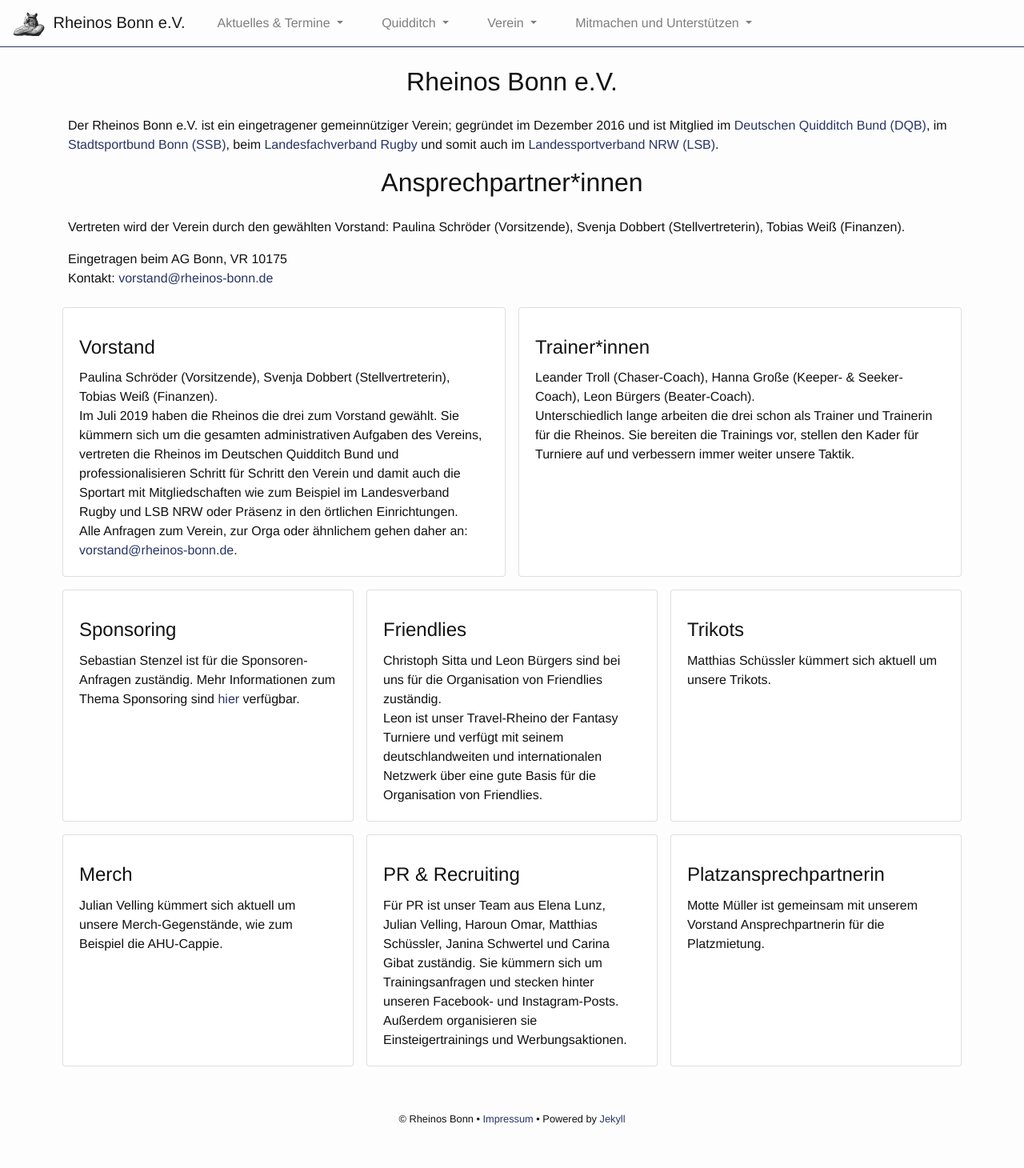
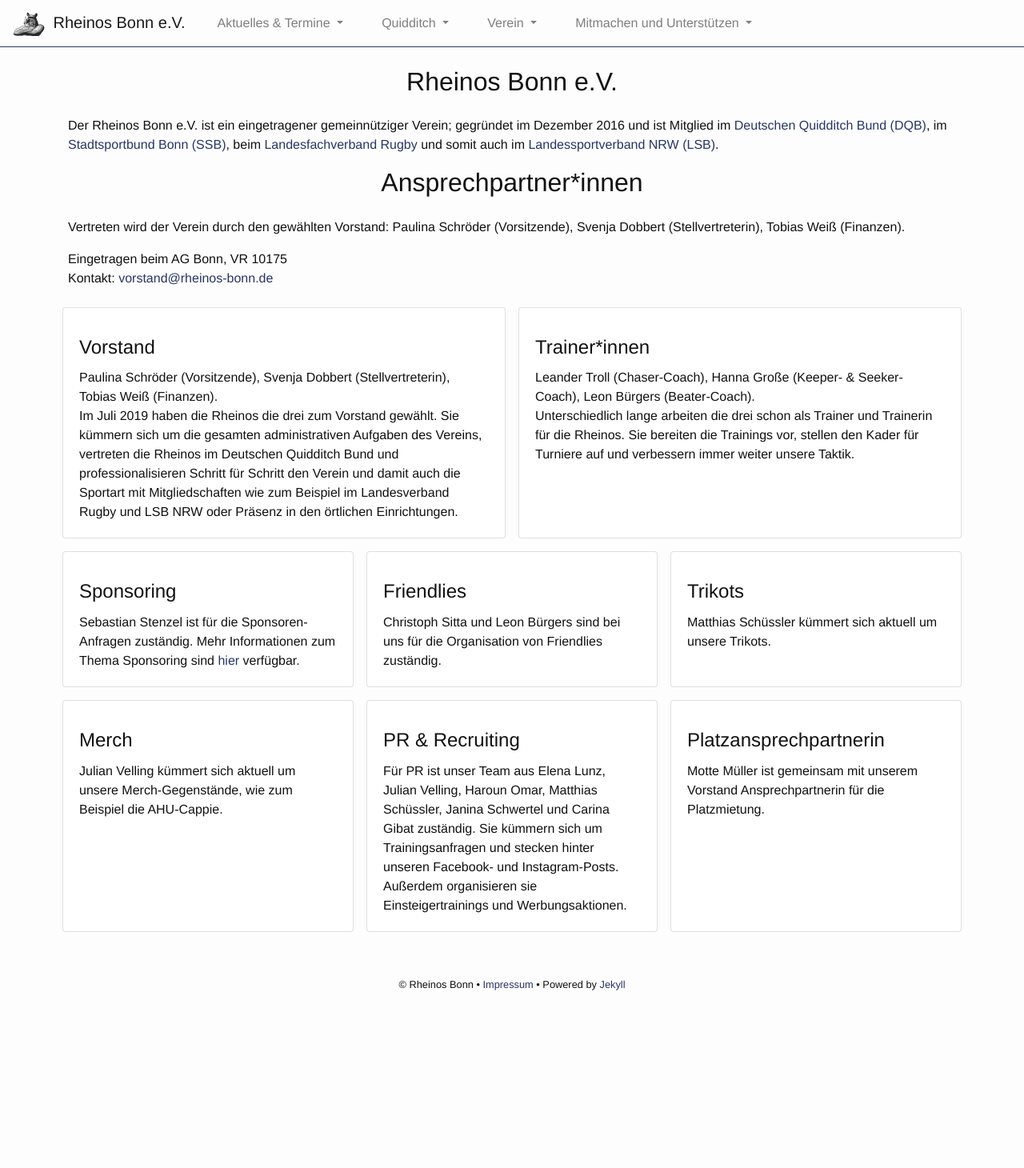
Before and after one commit to rheinos/rheinos.github.io, a Jekyll site: the page built from pages/club.html, in a window 1280 px wide. Shown: the whole page at 80% size. Built offline with Jekyll 4.4.1, drawn with Linux system fonts in a browser that asks for light colours; nearby versions of some CDN libraries; after the commit the page ends 1292 px from its top, so only the background shows below that.

Commit message:
Ansprechpartner aktualisiert

```diff
--- a/pages/club.html
+++ b/pages/club.html
@@ -23,7 +23,7 @@
             <div class="card h-100">
                 <div class="card-body">
                     <h4 class="card-title">Vorstand</h4>
-                    <p class="card-text">Paulina Schröder (Vorsitzende), Svenja Dobbert (Stellvertreterin), Tobias Weiß (Finanzen). <br /> Im Juli 2019 haben die Rheinos die drei zum Vorstand gewählt. Sie kümmern sich um die gesamten administrativen Aufgaben des Vereins, vertreten die Rheinos im Deutschen Quidditch Bund und professionalisieren Schritt für Schritt den Verein und damit auch die Sportart mit Mitgliedschaften wie zum Beispiel im Landesverband Rugby und LSB NRW oder Präsenz in den örtlichen Einrichtungen. <br /> Alle Anfragen zum Verein, zur Orga oder ähnlichem gehen daher an: <a href="mailto:vorstand@rheinos-bonn.de">vorstand@rheinos-bonn.de</a>.</p>
+                    <p class="card-text">Paulina Schröder (Vorsitzende), Svenja Dobbert (Stellvertreterin), Tobias Weiß (Finanzen). <br /> Im Juli 2019 haben die Rheinos die drei zum Vorstand gewählt. Sie kümmern sich um die gesamten administrativen Aufgaben des Vereins, vertreten die Rheinos im Deutschen Quidditch Bund und professionalisieren Schritt für Schritt den Verein und damit auch die Sportart mit Mitgliedschaften wie zum Beispiel im Landesverband Rugby und LSB NRW oder Präsenz in den örtlichen Einrichtungen.</p>
                 </div>
             </div>
         </div>
@@ -50,7 +50,7 @@
             <div class="card h-100">
                 <div class="card-body">
                     <h4 class="card-title">Friendlies</h4>
-                    <p class="card-text">Christoph Sitta und Leon Bürgers sind bei uns für die Organisation von Friendlies zuständig. <br /> Leon ist unser Travel-Rheino der Fantasy Turniere und verfügt mit seinem deutschlandweiten und internationalen Netzwerk über eine gute Basis für die Organisation von Friendlies.</p>
+                    <p class="card-text">Christoph Sitta und Leon Bürgers sind bei uns für die Organisation von Friendlies zuständig.</p>
                 </div>
             </div>
         </div>
```
